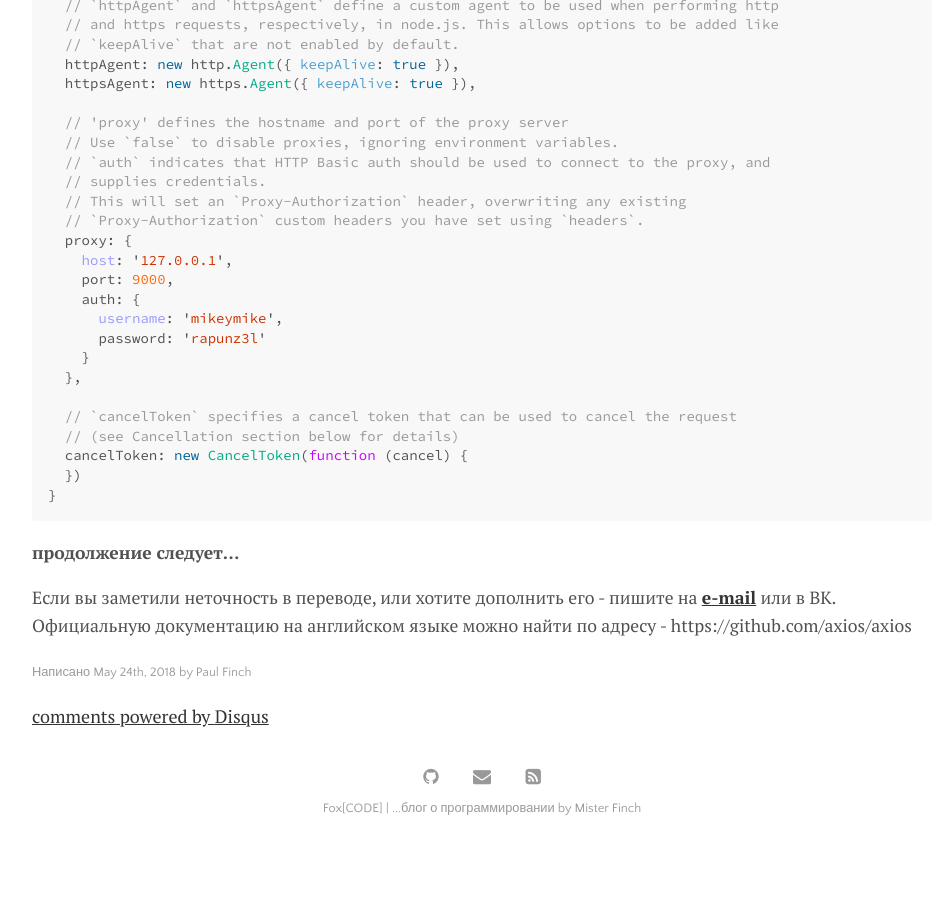
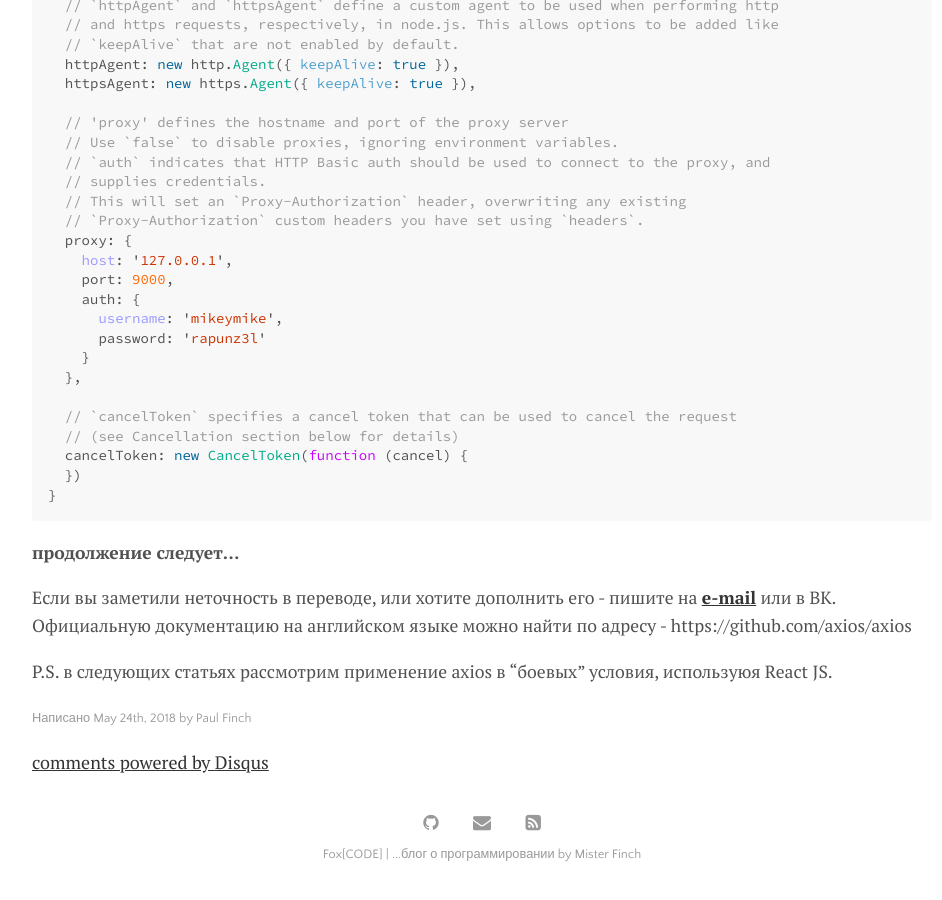
Before and after one commit to klesarev/myblog, a Jekyll site: the page built from _posts/2018-05-24-axios-russian.md, in a window 1280 px wide and 900 px high, scrolled down 8443 px. Shown: the whole window, without its empty margins (158-1100 px from the left). Built offline with Jekyll 4.4.1, drawn with Linux system fonts in a browser that asks for light colours; comment, search, counter and statistics services are not loaded; before the commit the page ends 9297 px from its top, so only the background shows below that.

Commit message:
axios v 0.27

```diff
--- a/_posts/2018-05-24-axios-russian.md
+++ b/_posts/2018-05-24-axios-russian.md
@@ -360,3 +360,5 @@ _пример: axios.get(params)_, где __*params*__ настройки
 __продолжение следует...__
 
 Если вы заметили неточность в переводе, или хотите дополнить его - пишите на [__e-mail__](trickyfox85@gmail.com) или в ВК. Официальную документацию на английском языке можно найти по адресу - https://github.com/axios/axios
+
+P.S. в следующих статьях рассмотрим применение axios в "боевых" условия, используюя React JS.
```
